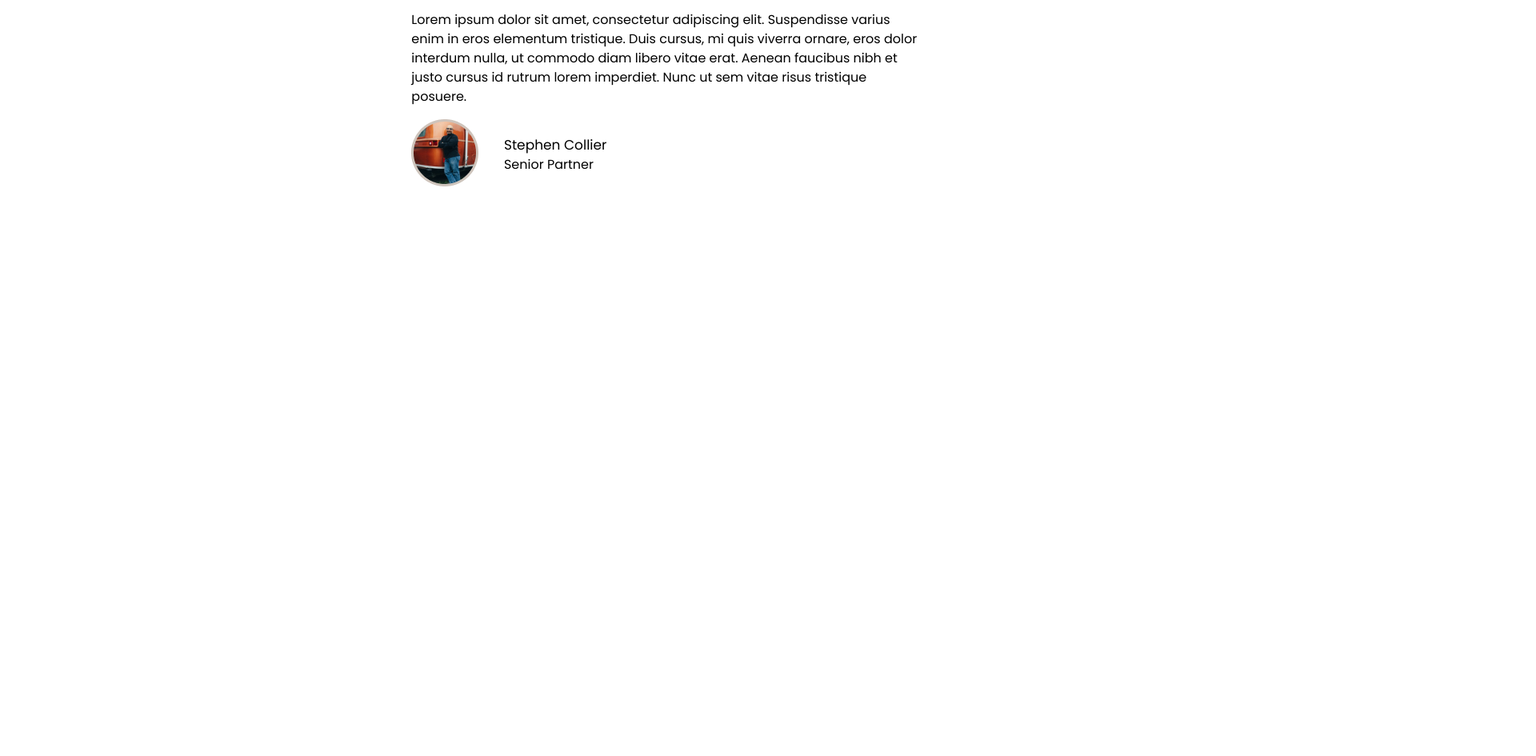
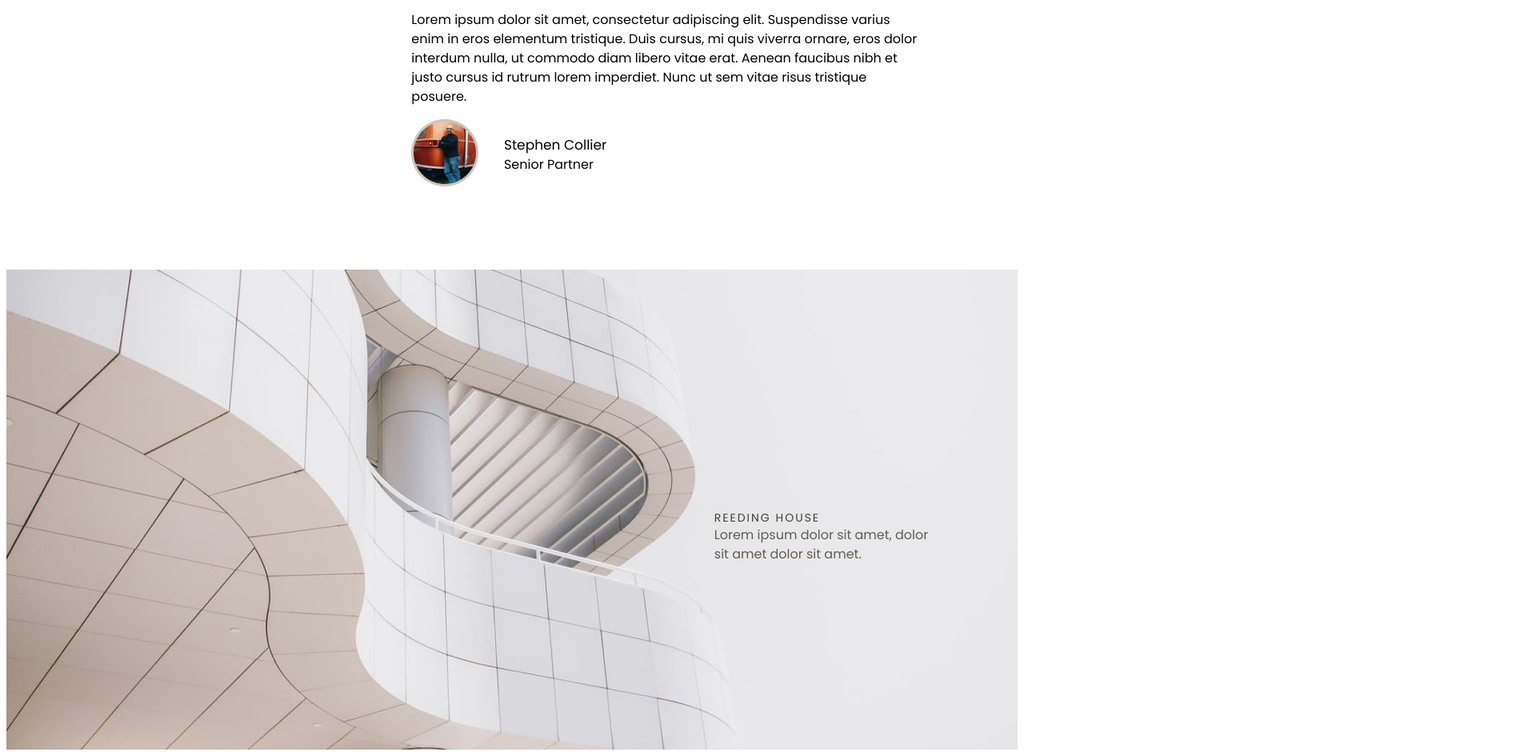
Before and after one commit to Nikolas203/test-site, a plain HTML site: page index.html in a window 1280 px wide. Shown: the part 1197-2142 px from the top of the page at 80% size, 1920 px wide, since content can reach past the window. Before the commit the page ends 1442 px from the top, so only its background shows below. Drawn offline with Linux system fonts and the light colour scheme.

Commit message:
Add files via upload

```diff
--- a/css/style.css
+++ b/css/style.css
@@ -114,6 +114,7 @@ main .block-1 .image img {
     display: flex;
     justify-content: space-around;
     margin-top: 100px;
+    margin-bottom: 100px;
 }
 
 .block-2 .text {
@@ -168,3 +169,37 @@ stephen .text :last-child {
     line-height: 14px;
     color: #645C55;
 }
+
+.block-3 {
+    background-image: url(../img/background.jpg);
+    width: 100%;
+    height: 600px;
+}
+
+.block-3 div :first-child {
+    font-family: 'Poppins';
+    font-style: normal;
+    font-weight: 400;
+    font-size: 14px;
+    line-height: 20px;
+    letter-spacing: 2px;
+    margin-bottom: 0px;
+    color: #403E3B;
+
+}
+
+.block-3 div :last-child {
+    font-family: 'Poppins';
+    font-style: normal;
+    font-weight: 400;
+    font-size: 16px;
+    line-height: 24px;
+    margin-top: 0px;
+    color: #645C55;
+}
+
+.block-3 div {
+    position: relative;
+    top: 50%;
+    left: 70%;
+}
--- a/index.html
+++ b/index.html
@@ -82,6 +82,15 @@
             </div>
 
         </div>
+
+        <div class="block-3">
+            <div>
+                <p>REEDING HOUSE</p>
+                <p>Lorem ipsum dolor sit amet, dolor<br>
+                   sit amet dolor sit amet.
+                </p>
+            </div>
+        </div>
     </main>
 
 </body>
```
Also changed, not shown: img/background.jpg (added).
